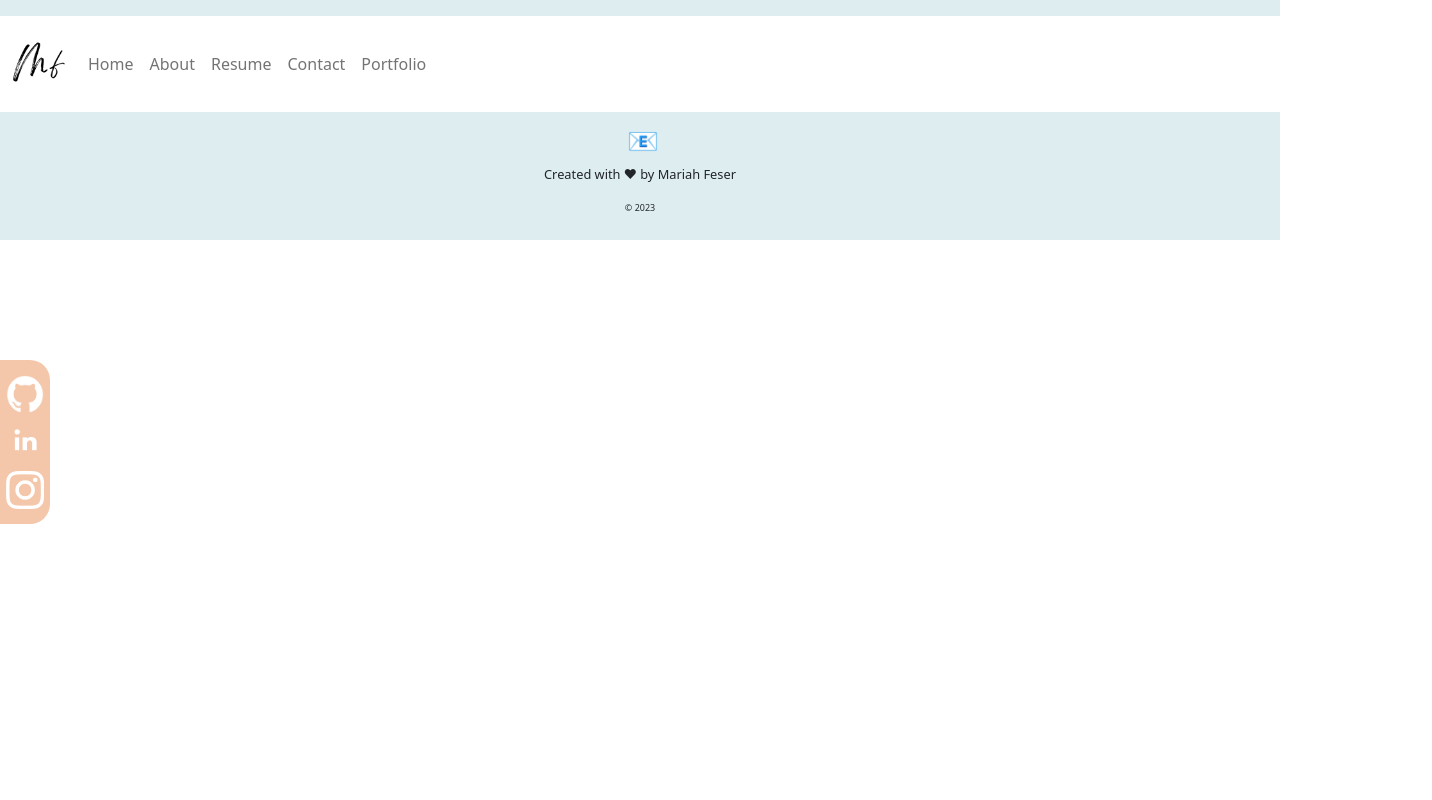
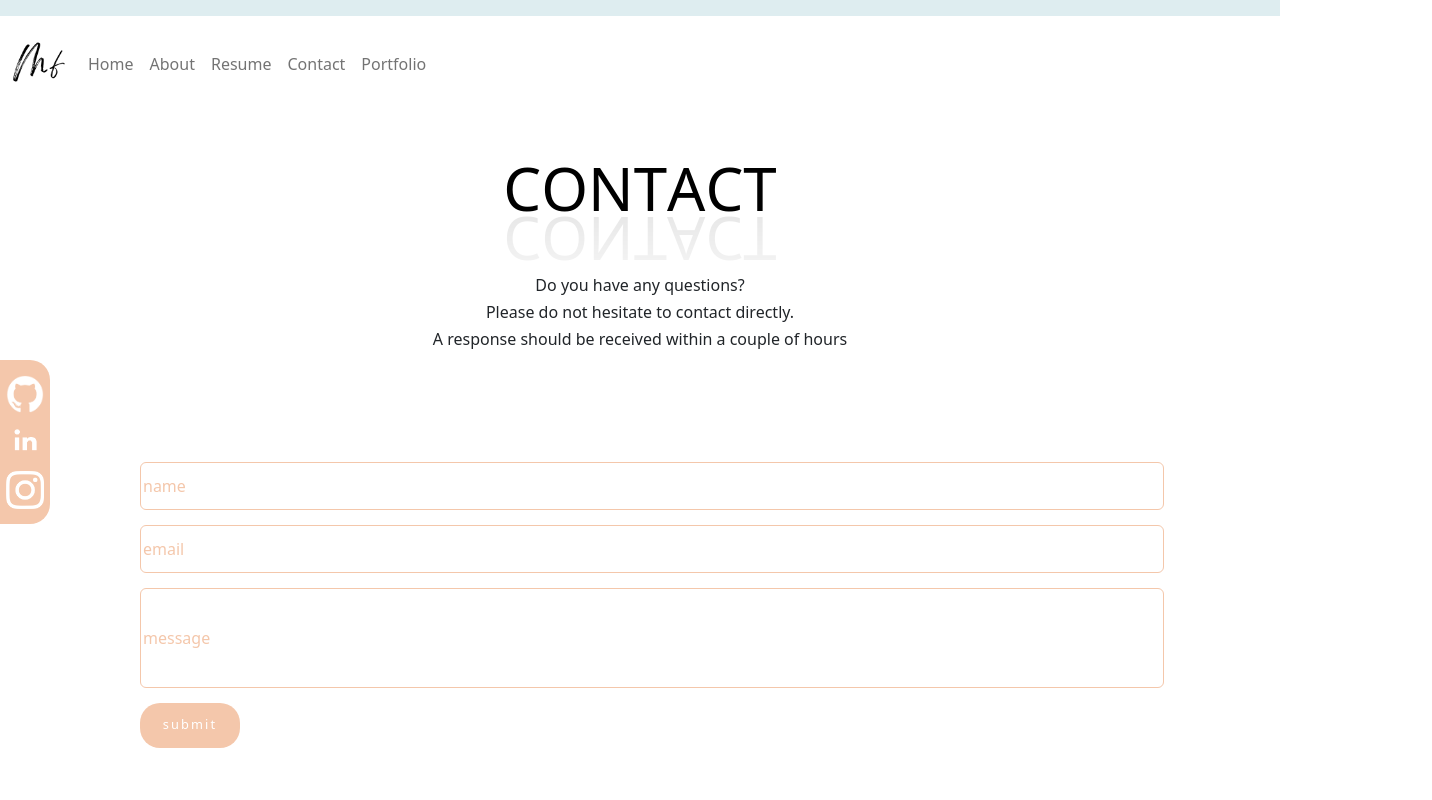
Before and after one commit to peachysnicker/portfolio-react, a React (Create React App) app: page /contact in a window 1280 px wide. Shown: the top 800 px of the page, 1432 px wide, since content can reach past the window. Built offline with nearby package versions, Linux system fonts and the light colour scheme.

Commit message:
form function needed

```diff
--- a/src/App.js
+++ b/src/App.js
@@ -6,6 +6,7 @@ import Header from "./components/Header";
 import Socials from "./components/Socials";
 import About from "./pages/About";
 import Resume from "./pages/Resume";
+import Contact from "./pages/Contact";
 import Footer from "./components/Footer";
 
 import Home from "./pages/Home";
@@ -21,6 +22,7 @@ function App() {
             <Route path="/" element={<Home />} />
             <Route path="/about" element={<About />} />
             <Route path="/resume" element={<Resume />} />
+            <Route path="/contact" element={<Contact />} />
           </Routes>
         </>
         <Footer />
--- a/src/Index.css
+++ b/src/Index.css
@@ -1,4 +1,5 @@
 @import url('https://fonts.googleapis.com/css2?family=Poppins:ital,wght@0,200;0,300;0,400;0,500;0,600;0,700;1,400&family=Roboto+Condensed:wght@300;400;700&display=swap');
+
 
 #thanks {
     background-color: #DEEDF0;
@@ -233,16 +234,21 @@
 /* Form Styles */
 .formTitle {
   text-align: center;
-  padding-top: 20px;
+  padding-top: 40px;
 
 }
 
 .formSubTitle {
+  padding-top: 40px;
+  line-height: 1.7;
+  font-weight: 100;
   text-align: center;
+
 }
 
 .form {
- padding:40px 200px;
+ padding:100px;
+ margin-left: 140px;
  text-align: center;
  display: grid;
  grid-gap: 15px;
@@ -251,23 +257,33 @@
 }
 
 input {
-  width: 100%;
+  width: 80%;
+  border: solid 1px #F4C7AB;
+  border-radius: 6px;
+  color: #F4C7AB;
 }
+
+  input:focus, textarea:focus, select:focus {
+
+  outline-offset: 0px !important;
+
+  outline: none !important;
+  }
 
 .messageInput {
   height: 100px;
   /* text-align:start; */
 }
 
-button {
+.button {
   width: 100px;
   height: 45px;
-  font-size: 0.7vw;
+  font-size: 1vw;
   color: #FFF;
   letter-spacing: 2.1px;
   background-color: #F4C7AB;
   border: none;
-  border-radius: 6px;
+  border-radius: 20px;
   transition: all 0.2s ease 0s;
   cursor: pointer;
   }
@@ -279,7 +295,6 @@ button:hover {
   transform: translateY(-1px);
   color:#000;
 }
-
 
 /* Footer Styles */
 .footerContainer {
--- a/src/pages/Contact.js
+++ b/src/pages/Contact.js
@@ -1,7 +1,46 @@
 const Contact = () => {
   return (
-    <div>
-      <h5>Contact Form Here</h5>
+    <div className="row">
+      <h4 id="waviy" className="formTitle">
+        <span style={{ "--i": 0 }}>C</span>
+        <span style={{ "--i": 1 }}>O</span>
+        <span style={{ "--i": 2 }}>N</span>
+        <span style={{ "--i": 3 }}>T</span>
+        <span style={{ "--i": 4 }}>A</span>
+        <span style={{ "--i": 0 }}>C</span>
+        <span style={{ "--i": 3 }}>T</span>
+      </h4>
+      <h6 className="formSubTitle">
+        Do you have any questions? <br></br> Please do not hesitate to contact
+        directly. <br></br> A response should be received within a couple of
+        hours
+      </h6>
+      <form className="form">
+        <input
+          className=""
+          value="name"
+          name="name"
+          type="text"
+          placeholder="Name"
+        />
+        <input
+          className=""
+          value="email"
+          name="email"
+          type="email"
+          placeholder="Email"
+        />
+        <input
+          className="messageInput"
+          value="message"
+          name="message"
+          type="text"
+          placeholder="Message"
+        />
+        <button type="button" className="button">
+          submit
+        </button>
+      </form>
     </div>
   );
 };
```
